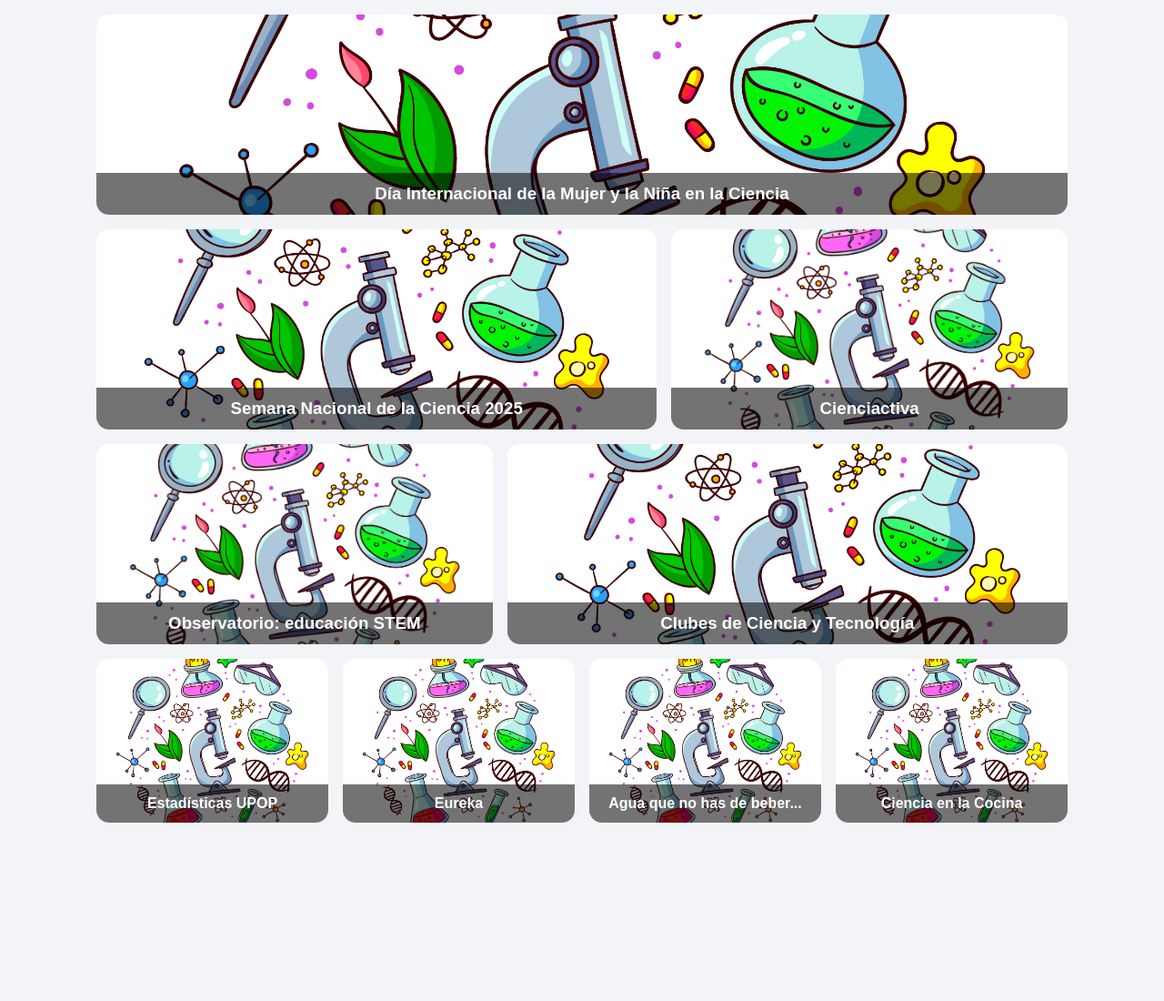
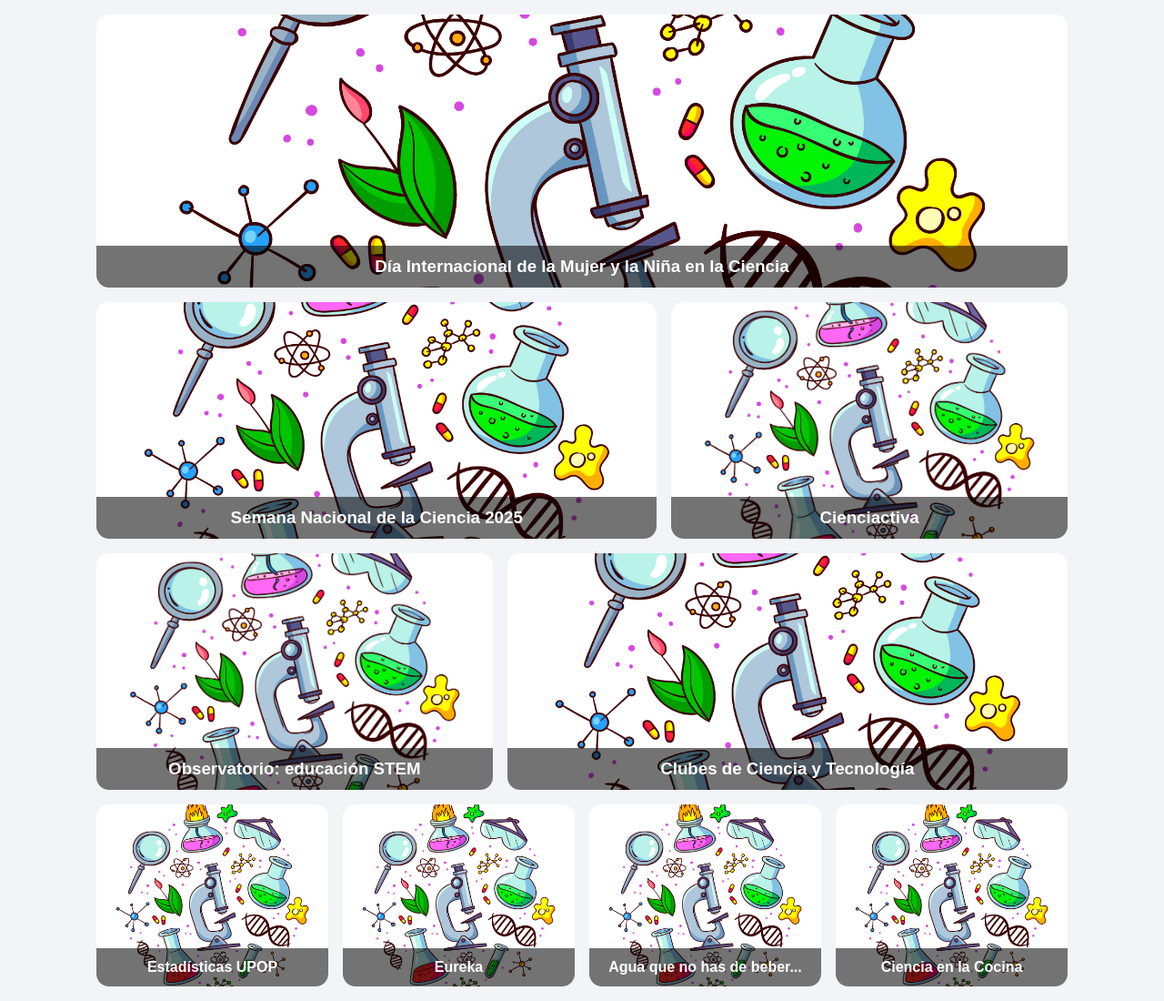
Before and after one commit to popularizacion-cti/agenda-cti, a website: page flip-card/index.html in a window 1280 px wide. Shown: the whole page at 91% size. Before the commit the page ends 920 px from the top, so only its background shows below. Drawn offline with Linux system fonts and the light colour scheme.

Commit message:
Update styles.css

```diff
--- a/flip-card/styles.css
+++ b/flip-card/styles.css
@@ -111,3 +111,26 @@ body {
         grid-column: span 6;
     }
 }
+
+/* ===============================
+   🎛 CONTROLES DE ALTURA (PRUEBAS)
+   =============================== */
+
+/* Rectángulo ancho (fila 1) */
+.card-wide .flip-card {
+    height: 300px;   /* 🔼 prueba: 260 / 300 / 340 */
+}
+
+/* Rectángulos medianos (fila 2 y 3) */
+.card-medium .flip-card {
+    height: 260px;   /* 🔼 prueba: 240 / 260 / 280 */
+}
+
+.card-small .flip-card {
+    height: 260px;   /* mantenlos iguales para balance */
+}
+
+/* Cuadrados (fila 4) */
+.card-square .flip-card {
+    height: 200px;   /* 🔼 prueba: 180 / 200 / 220 */
+}
```
